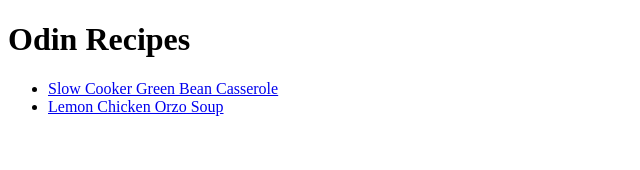
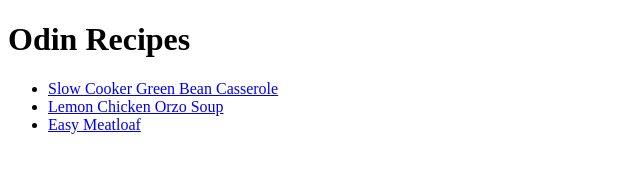
Before and after one commit to vinhb/odin-recipes, a plain HTML site: page index.html in a window 1280 px wide. Shown: the whole page, without its empty margins (0-640 px from the left). Drawn offline with Linux system fonts and the light colour scheme.

Commit message:
linked more recipe pages

```diff
--- a/index.html
+++ b/index.html
@@ -11,6 +11,7 @@
     <ul>
         <li><a href="./recipes/slow-cooker-green-bean-casserole.html">Slow Cooker Green Bean Casserole</a></li>
         <li><a href="./recipes/lemon-chicken-orzo-soup.html">Lemon Chicken Orzo Soup</a></li>
+        <li><a href="./recipes/easy-meatloaf.html">Easy Meatloaf</a></li>
     </ul>
 </body>
 </html>
```
